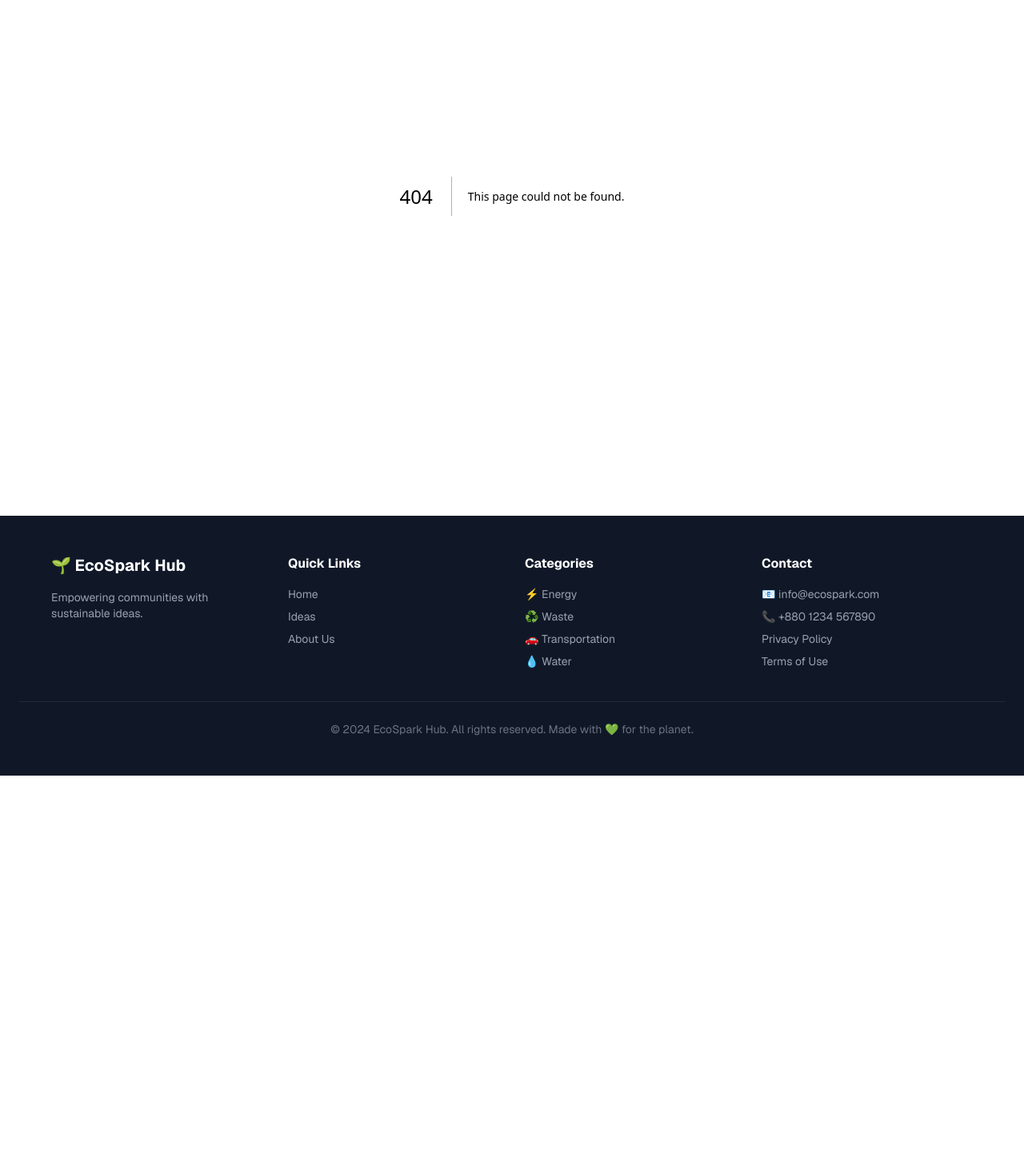
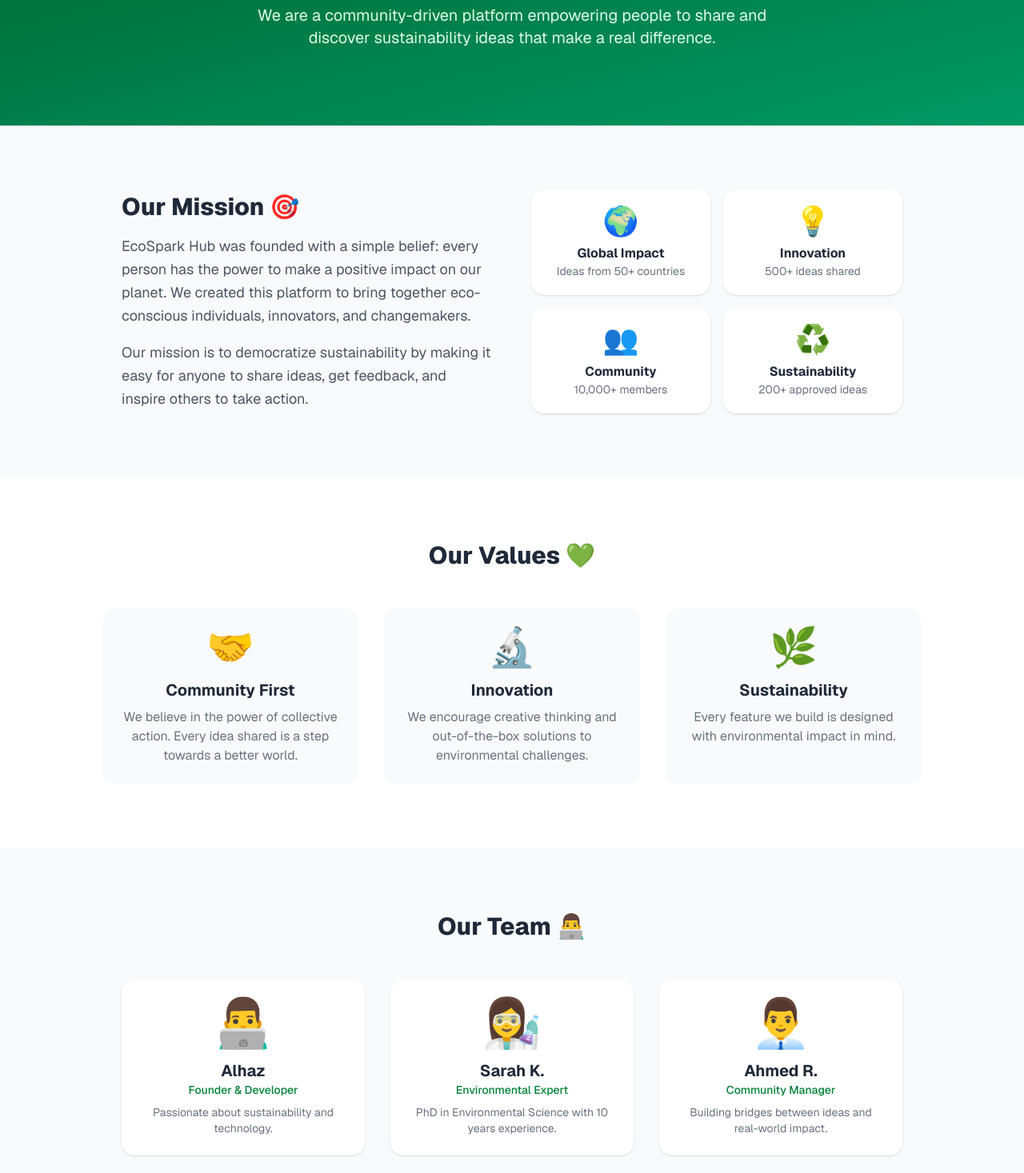
Before and after one commit to alhaz-431/ecosparkFrontend, a Next.js app: page /about in a window 1280 px wide. Before the commit this address had no page. Shown: the part 239-1706 px from the top of the page at 80% size. Before the commit the page ends 1209 px from the top, so only its background shows below. Built offline with nearby package versions, Linux system fonts and the light colour scheme.

Commit message:
feat: add about page, purchase button, sidebar filters

```diff
--- /dev/null
+++ b/src/app/about/page.tsx
@@ -0,0 +1,92 @@
+export default function AboutPage() {
+  return (
+    <div className="min-h-screen bg-gray-50">
+      {/* Hero */}
+      <section className="bg-gradient-to-br from-green-800 to-emerald-600 text-white py-24 px-6 text-center">
+        <h1 className="text-5xl font-extrabold mb-4">About EcoSpark Hub 🌱</h1>
+        <p className="text-xl text-green-100 max-w-2xl mx-auto">
+          We are a community-driven platform empowering people to share and discover sustainability ideas that make a real difference.
+        </p>
+      </section>
+
+      {/* Mission */}
+      <section className="py-20 px-6 max-w-5xl mx-auto">
+        <div className="grid grid-cols-1 md:grid-cols-2 gap-12 items-center">
+          <div>
+            <h2 className="text-3xl font-extrabold text-gray-800 mb-4">Our Mission 🎯</h2>
+            <p className="text-gray-600 text-lg leading-relaxed mb-4">
+              EcoSpark Hub was founded with a simple belief: every person has the power to make a positive impact on our planet. We created this platform to bring together eco-conscious individuals, innovators, and changemakers.
+            </p>
+            <p className="text-gray-600 text-lg leading-relaxed">
+              Our mission is to democratize sustainability by making it easy for anyone to share ideas, get feedback, and inspire others to take action.
+            </p>
+          </div>
+          <div className="grid grid-cols-2 gap-4">
+            {[
+              { icon: '🌍', title: 'Global Impact', desc: 'Ideas from 50+ countries' },
+              { icon: '💡', title: 'Innovation', desc: '500+ ideas shared' },
+              { icon: '👥', title: 'Community', desc: '10,000+ members' },
+              { icon: '♻️', title: 'Sustainability', desc: '200+ approved ideas' },
+            ].map((item, i) => (
+              <div key={i} className="bg-white p-5 rounded-2xl shadow text-center">
+                <div className="text-4xl mb-2">{item.icon}</div>
+                <div className="font-bold text-gray-800">{item.title}</div>
+                <div className="text-sm text-gray-500">{item.desc}</div>
+              </div>
+            ))}
+          </div>
+        </div>
+      </section>
+
+      {/* Values */}
+      <section className="bg-white py-20 px-6">
+        <div className="max-w-5xl mx-auto">
+          <h2 className="text-3xl font-extrabold text-center text-gray-800 mb-12">Our Values 💚</h2>
+          <div className="grid grid-cols-1 md:grid-cols-3 gap-8">
+            {[
+              { icon: '🤝', title: 'Community First', desc: 'We believe in the power of collective action. Every idea shared is a step towards a better world.' },
+              { icon: '🔬', title: 'Innovation', desc: 'We encourage creative thinking and out-of-the-box solutions to environmental challenges.' },
+              { icon: '🌿', title: 'Sustainability', desc: 'Every feature we build is designed with environmental impact in mind.' },
+            ].map((val, i) => (
+              <div key={i} className="text-center p-6 rounded-2xl bg-gray-50">
+                <div className="text-5xl mb-4">{val.icon}</div>
+                <h3 className="font-bold text-xl text-gray-800 mb-2">{val.title}</h3>
+                <p className="text-gray-500">{val.desc}</p>
+              </div>
+            ))}
+          </div>
+        </div>
+      </section>
+
+      {/* Team */}
+      <section className="py-20 px-6 max-w-5xl mx-auto">
+        <h2 className="text-3xl font-extrabold text-center text-gray-800 mb-12">Our Team 👨‍💻</h2>
+        <div className="grid grid-cols-1 md:grid-cols-3 gap-8">
+          {[
+            { name: 'Alhaz', role: 'Founder & Developer', emoji: '👨‍💻', desc: 'Passionate about sustainability and technology.' },
+            { name: 'Sarah K.', role: 'Environmental Expert', emoji: '👩‍🔬', desc: 'PhD in Environmental Science with 10 years experience.' },
+            { name: 'Ahmed R.', role: 'Community Manager', emoji: '👨‍💼', desc: 'Building bridges between ideas and real-world impact.' },
+          ].map((member, i) => (
+            <div key={i} className="bg-white rounded-2xl shadow p-6 text-center hover:shadow-lg transition">
+              <div className="text-6xl mb-4">{member.emoji}</div>
+              <h3 className="font-bold text-xl text-gray-800">{member.name}</h3>
+              <p className="text-green-700 font-medium text-sm mb-2">{member.role}</p>
+              <p className="text-gray-500 text-sm">{member.desc}</p>
+            </div>
+          ))}
+        </div>
+      </section>
+
+      {/* CTA */}
+      <section className="bg-gradient-to-r from-green-700 to-emerald-600 text-white py-20 px-6 text-center">
+        <h2 className="text-3xl font-extrabold mb-4">Join Our Mission 🚀</h2>
+        <p className="text-green-100 text-lg mb-8 max-w-xl mx-auto">
+          Be part of the change. Share your sustainability ideas and inspire thousands of people around the world.
+        </p>
+        <a href="/login" className="bg-white text-green-700 px-10 py-4 rounded-full text-lg font-bold hover:bg-green-100 transition shadow-lg inline-block">
+          Get Started Free →
+        </a>
+      </section>
+    </div>
+  );
+}
--- a/src/app/ideas/page.tsx
+++ b/src/app/ideas/page.tsx
@@ -26,7 +26,6 @@ export default function IdeasPage() {
       if (type) params.append('type', type);
       if (sort) params.append('sort', sort);
       params.append('page', page.toString());
-
       const res = await api.get(`/ideas?${params.toString()}`);
       setIdeas(res.data.ideas || []);
       setTotalPages(res.data.pagination?.totalPages || 1);
@@ -63,13 +62,20 @@ export default function IdeasPage() {
         </form>
       </section>
 
-      <div className="max-w-7xl mx-auto px-6 py-10">
-        {/* Filters */}
-        <div className="bg-white p-4 rounded-2xl shadow mb-8 flex flex-wrap gap-4 items-center">
+      <div className="max-w-7xl mx-auto px-6 py-10 flex gap-8">
+
+        {/* Sidebar */}
+        <div className="hidden lg:block w-64 flex-shrink-0">
+          <div className="bg-white rounded-2xl shadow p-6 sticky top-24">
+            <h3 className="font-bold text-gray-800 mb-4">🔍 Filters</h3>
+
+            <div className="space-y-4">
+              <div>
+                <label className="text-sm font-medium text-gray-600 mb-1 block">Category</label>
                 <select
                   value={category}
                   onChange={(e) => { setCategory(e.target.value); setPage(1); }}
-            className="border p-2 rounded-lg text-sm focus:outline-none focus:border-green-500"
+                  className="w-full border p-2 rounded-lg text-sm focus:outline-none focus:border-green-500"
                 >
                   <option value="">All Categories</option>
                   <option value="Energy">⚡ Energy</option>
@@ -77,34 +83,94 @@ export default function IdeasPage() {
                   <option value="Transportation">🚗 Transportation</option>
                   <option value="Water">💧 Water</option>
                 </select>
+              </div>
 
+              <div>
+                <label className="text-sm font-medium text-gray-600 mb-1 block">Type</label>
                 <select
                   value={type}
                   onChange={(e) => { setType(e.target.value); setPage(1); }}
-            className="border p-2 rounded-lg text-sm focus:outline-none focus:border-green-500"
+                  className="w-full border p-2 rounded-lg text-sm focus:outline-none focus:border-green-500"
                 >
                   <option value="">Free & Paid</option>
                   <option value="FREE">🆓 Free Only</option>
                   <option value="PAID">💰 Paid Only</option>
                 </select>
+              </div>
 
+              <div>
+                <label className="text-sm font-medium text-gray-600 mb-1 block">Sort By</label>
                 <select
                   value={sort}
                   onChange={(e) => { setSort(e.target.value); setPage(1); }}
-            className="border p-2 rounded-lg text-sm focus:outline-none focus:border-green-500"
+                  className="w-full border p-2 rounded-lg text-sm focus:outline-none focus:border-green-500"
                 >
                   <option value="">Latest First</option>
                   <option value="top">🏆 Top Voted</option>
                 </select>
+              </div>
 
               {(category || type || sort) && (
                 <button
                   onClick={() => { setCategory(''); setType(''); setSort(''); setPage(1); }}
-              className="text-red-500 text-sm hover:underline"
+                  className="w-full text-red-500 text-sm hover:underline text-left"
                 >
                   ✕ Clear Filters
                 </button>
               )}
+            </div>
+
+            <hr className="my-6" />
+
+            <h3 className="font-bold text-gray-800 mb-4">📂 Categories</h3>
+            <div className="space-y-2">
+              {[
+                { icon: '⚡', name: 'Energy' },
+                { icon: '♻️', name: 'Waste' },
+                { icon: '🚗', name: 'Transportation' },
+                { icon: '💧', name: 'Water' },
+              ].map((cat) => (
+                <button
+                  key={cat.name}
+                  onClick={() => { setCategory(cat.name); setPage(1); }}
+                  className={`w-full text-left px-3 py-2 rounded-lg text-sm transition ${category === cat.name ? 'bg-green-700 text-white' : 'hover:bg-gray-100 text-gray-700'}`}
+                >
+                  {cat.icon} {cat.name}
+                </button>
+              ))}
+            </div>
+
+            <hr className="my-6" />
+
+            <div className="bg-green-50 p-4 rounded-xl text-center">
+              <p className="text-green-700 font-bold text-sm mb-2">Have an idea?</p>
+              <Link href="/dashboard/member" className="bg-green-700 text-white px-4 py-2 rounded-full text-sm hover:bg-green-800 transition block">
+                Share Now 🌱
+              </Link>
+            </div>
+          </div>
+        </div>
+
+        {/* Main Content */}
+        <div className="flex-1">
+          {/* Mobile Filters */}
+          <div className="lg:hidden bg-white p-4 rounded-2xl shadow mb-6 flex flex-wrap gap-3">
+            <select value={category} onChange={(e) => { setCategory(e.target.value); setPage(1); }} className="border p-2 rounded-lg text-sm">
+              <option value="">All Categories</option>
+              <option value="Energy">⚡ Energy</option>
+              <option value="Waste">♻️ Waste</option>
+              <option value="Transportation">🚗 Transportation</option>
+              <option value="Water">💧 Water</option>
+            </select>
+            <select value={type} onChange={(e) => { setType(e.target.value); setPage(1); }} className="border p-2 rounded-lg text-sm">
+              <option value="">Free & Paid</option>
+              <option value="FREE">🆓 Free</option>
+              <option value="PAID">💰 Paid</option>
+            </select>
+            <select value={sort} onChange={(e) => { setSort(e.target.value); setPage(1); }} className="border p-2 rounded-lg text-sm">
+              <option value="">Latest</option>
+              <option value="top">🏆 Top Voted</option>
+            </select>
           </div>
 
           {/* Ideas Grid */}
@@ -118,7 +184,7 @@ export default function IdeasPage() {
               <p className="text-gray-500 text-lg">No ideas found.</p>
             </div>
           ) : (
-          <div className="grid grid-cols-1 md:grid-cols-2 lg:grid-cols-3 gap-6">
+            <div className="grid grid-cols-1 md:grid-cols-2 xl:grid-cols-3 gap-6">
               {ideas.map((idea) => (
                 <div key={idea.id} className="bg-white rounded-2xl shadow hover:shadow-lg transition overflow-hidden group">
                   <div className="bg-gradient-to-br from-green-100 to-emerald-50 h-48 flex items-center justify-center overflow-hidden">
@@ -135,7 +201,7 @@ export default function IdeasPage() {
                       </span>
                       {idea.type === 'PAID' && (
                         <span className="bg-yellow-100 text-yellow-700 text-xs px-3 py-1 rounded-full font-medium">
-                        💰 Paid
+                          💰 ${idea.price}
                         </span>
                       )}
                     </div>
@@ -149,12 +215,22 @@ export default function IdeasPage() {
                         <span>👍 {idea.votes?.filter((v: any) => v.value === 1).length || 0}</span>
                         <span>👎 {idea.votes?.filter((v: any) => v.value === -1).length || 0}</span>
                       </div>
+                      <div className="flex gap-2">
                         <Link
                           href={`/ideas/${idea.id}`}
                           className="bg-green-700 text-white px-4 py-1.5 rounded-full text-sm hover:bg-green-800 transition"
                         >
-                      View Idea →
+                          View →
                         </Link>
+                        {idea.type === 'PAID' && (
+                          <Link
+                            href={`/ideas/${idea.id}/purchase`}
+                            className="bg-yellow-500 text-white px-4 py-1.5 rounded-full text-sm hover:bg-yellow-600 transition"
+                          >
+                            💰 Buy
+                          </Link>
+                        )}
+                      </div>
                     </div>
                   </div>
                 </div>
@@ -192,5 +268,6 @@ export default function IdeasPage() {
           )}
         </div>
       </div>
+    </div>
   );
 }
```
Lines whose indentation alone changed are shown as unchanged.
